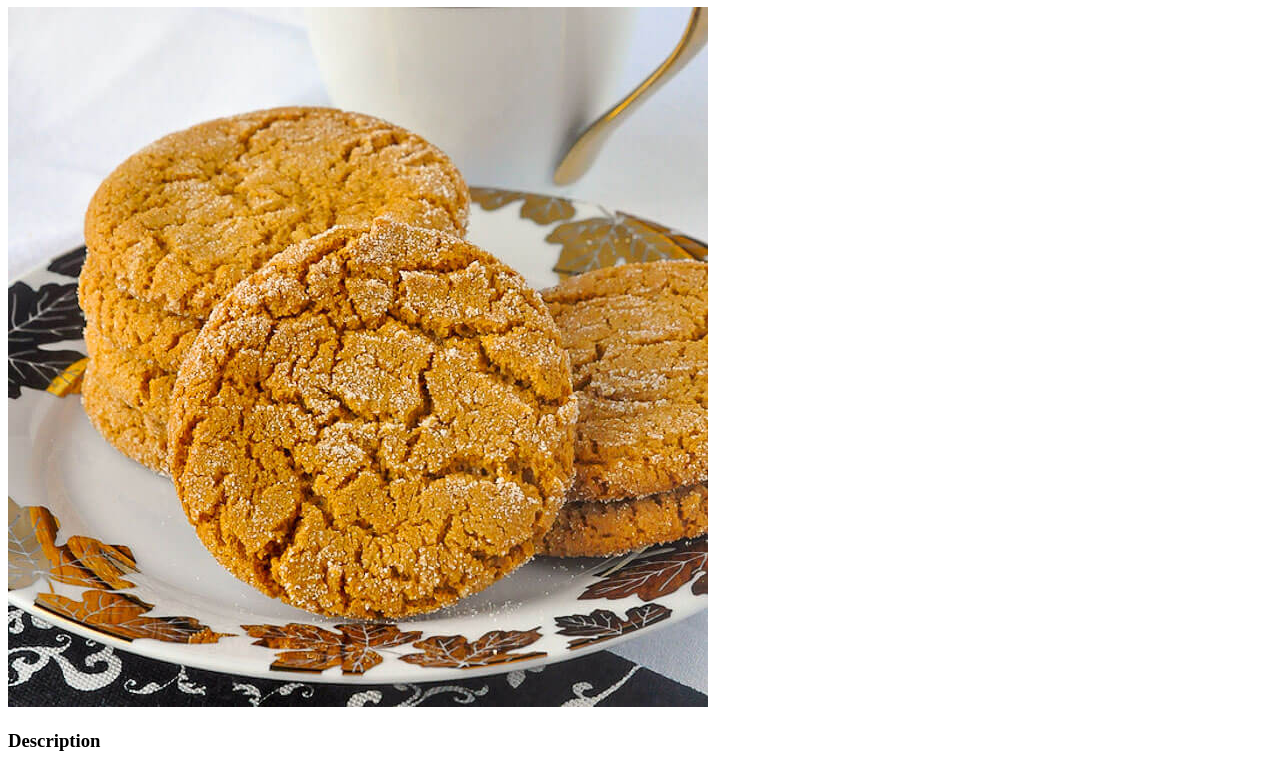
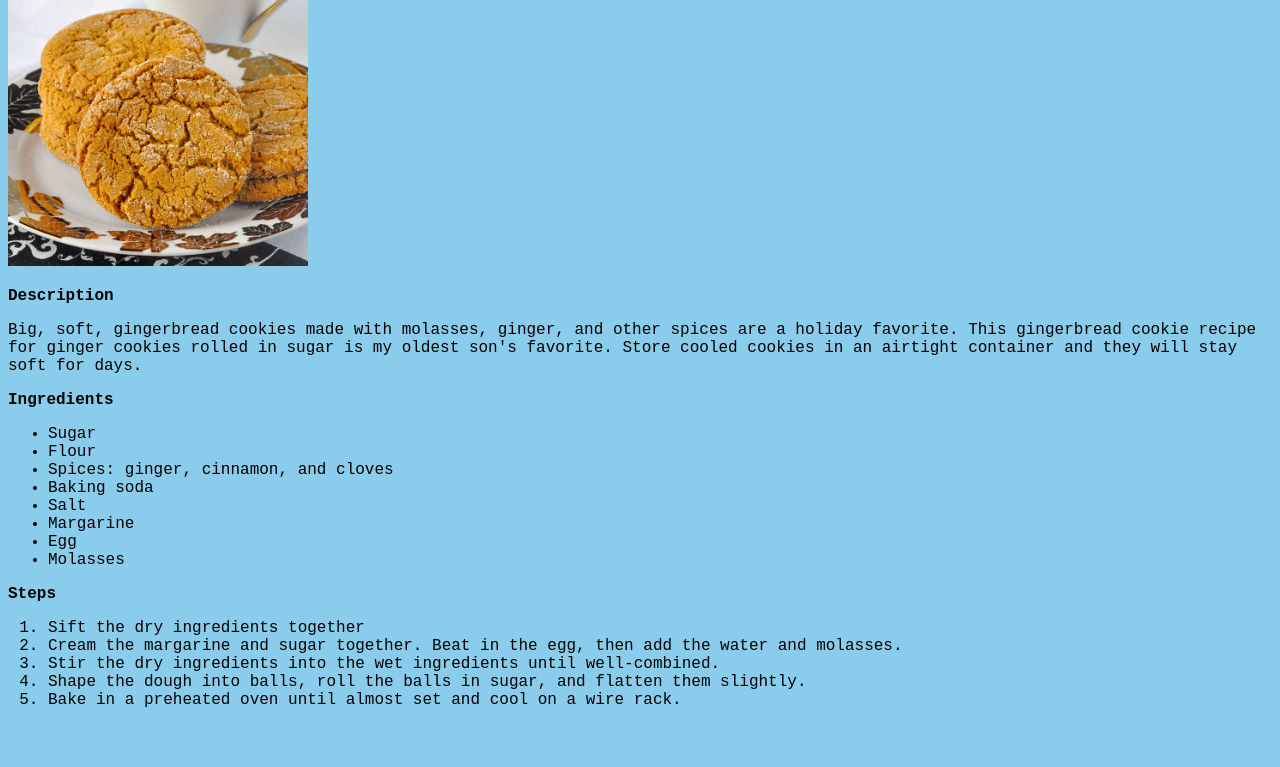
Before and after one commit to jaslimm/odin-recipes, a plain HTML site: page recipes/gingerbread-cookies.html in a window 1280 px wide. Shown: the part 73-840 px from the top of the page. After the commit the page ends 800 px from the top, so only its background shows below. Drawn offline with Linux system fonts and the light colour scheme.

Commit message:
add css to website

```diff
--- a/recipes/gingerbread-cookies.html
+++ b/recipes/gingerbread-cookies.html
@@ -3,6 +3,7 @@
     <head>
         <meta charset="utf-8">
         <title>Gingerbread Cookies</title>
+        <link rel="stylesheet" href="../styles.css">
     </head>
 
     <body>
--- /dev/null
+++ b/styles.css
@@ -0,0 +1,9 @@
+* {
+    font-family: monospace;
+    font-size: large;
+    background-color: rgb(137, 204, 235)
+}
+
+img {
+    width: 300px;
+}
```
Also changed, not shown: index.html (+2 -0 lines), recipes/mashed-potatoes.html (+1 -0 lines), recipes/pecan-pie.html (+1 -0 lines).
